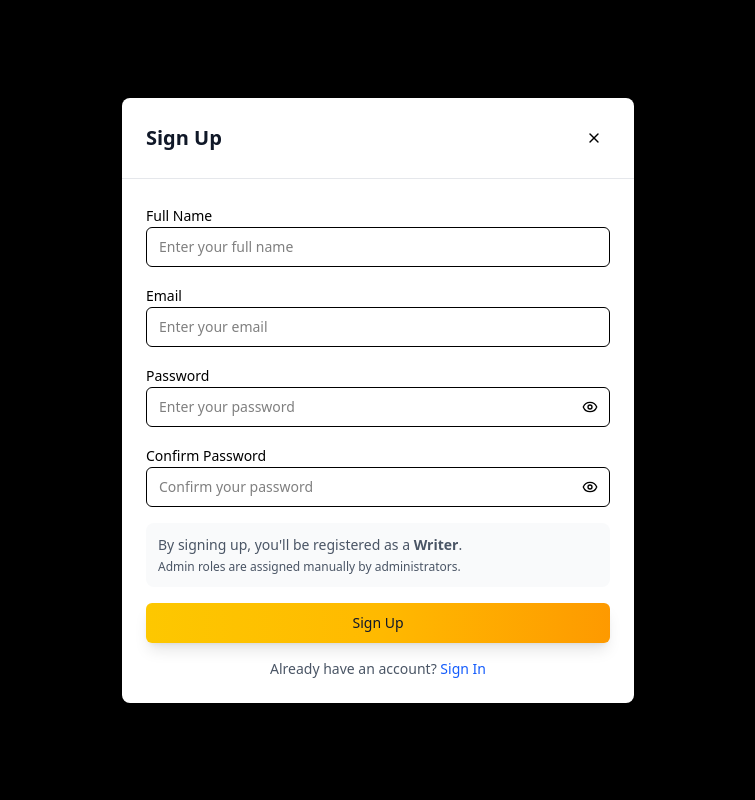
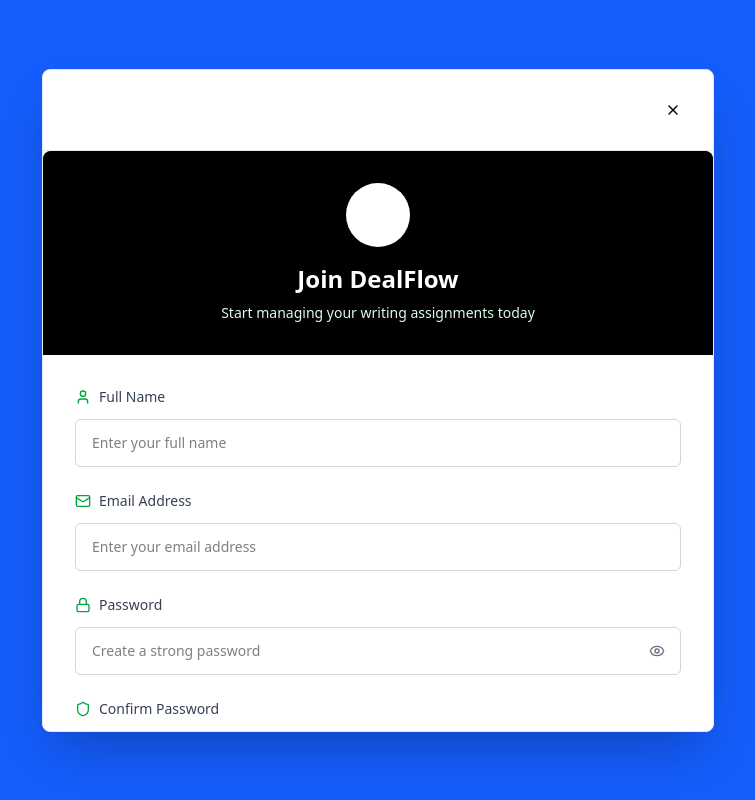
Before and after one commit to GibsonWaheire/writers-admin, a React (Vite) app: page / in a window 1280 px wide. Both pictures are taken after a click on the button "Sign Up". Shown: the top 800 px of the page, without its empty margins (262-1017 px from the left). Built offline with nearby package versions, Linux system fonts and the light colour scheme.

Commit message:
feat: enhance authentication modals and order types - Add "Remember Me" functionality to SignInModal for saving credentials - Improve UI with new icons and layout adjustments - Update Order interface to include discipline, paper type, word count, and additional client message features.

```diff
--- a/src/components/AuthModals.tsx
+++ b/src/components/AuthModals.tsx
@@ -6,7 +6,16 @@
 import { Label } from './ui/label';
 import { useAuth } from '../contexts/AuthContext';
 import { Alert, AlertDescription } from './ui/alert';
-import { Loader2, Eye, EyeOff } from 'lucide-react';
+import {
+  Loader2,
+  Eye,
+  EyeOff,
+  Mail,
+  Lock,
+  User,
+  Shield,
+  CheckCircle
+} from 'lucide-react';
 
 interface SignInModalProps {
   isOpen: boolean;
@@ -24,9 +33,23 @@
   const [email, setEmail] = useState('');
   const [password, setPassword] = useState('');
   const [showPassword, setShowPassword] = useState(false);
+  const [rememberMe, setRememberMe] = useState(false);
   const [error, setError] = useState('');
   const { login, isLoading } = useAuth();
   const navigate = useNavigate();
+
+  // Load saved credentials on component mount
+  React.useEffect(() => {
+    const savedEmail = localStorage.getItem('dealflow_email');
+    const savedPassword = localStorage.getItem('dealflow_password');
+    const savedRememberMe = localStorage.getItem('dealflow_remember') === 'true';
+
+    if (savedRememberMe && savedEmail && savedPassword) {
+      setEmail(savedEmail);
+      setPassword(savedPassword);
+      setRememberMe(true);
+    }
+  }, []);
 
   const handleSubmit = async (e: React.FormEvent) => {
     e.preventDefault();
@@ -40,6 +63,18 @@
     const result = await login(email, password);
 
     if (result.success && result.user) {
+      // Save credentials if remember me is checked
+      if (rememberMe) {
+        localStorage.setItem('dealflow_email', email);
+        localStorage.setItem('dealflow_password', password);
+        localStorage.setItem('dealflow_remember', 'true');
+      } else {
+        // Clear saved credentials if remember me is unchecked
+        localStorage.removeItem('dealflow_email');
+        localStorage.removeItem('dealflow_password');
+        localStorage.removeItem('dealflow_remember');
+      }
+
       onClose();
       // Redirect based on role
       if (result.user.role === 'admin') {
@@ -60,28 +95,38 @@
   };
 
   return (
-    <Modal isOpen={isOpen} onClose={handleClose} title="Sign In" size="md">
-      <form onSubmit={handleSubmit} className="space-y-4">
+    <Modal isOpen={isOpen} onClose={handleClose} title="Sign In" size="lg">
+      <div className="min-h-[400px]">
+        {/* Form Content */}
+        <div className="px-2">
+          <form onSubmit={handleSubmit} className="space-y-6">
             {error && (
-          <Alert variant="destructive">
-            <AlertDescription>{error}</AlertDescription>
+              <Alert variant="destructive" className="border-red-200 bg-red-50">
+                <AlertDescription className="text-red-800">{error}</AlertDescription>
               </Alert>
             )}
 
-        <div className="space-y-2">
-          <Label htmlFor="email">Email</Label>
+            <div className="space-y-3">
+              <Label htmlFor="email" className="text-sm font-medium text-gray-700 flex items-center gap-2">
+                <Mail className="w-4 h-4 text-blue-600" />
+                Email Address
+              </Label>
               <Input
                 id="email"
                 type="email"
                 value={email}
                 onChange={(e) => setEmail(e.target.value)}
-            placeholder="Enter your email"
+                placeholder="Enter your email address"
                 required
+                className="h-12 px-4 border-gray-300 focus:border-blue-500 focus:ring-blue-500 transition-colors"
               />
             </div>
 
-        <div className="space-y-2">
-          <Label htmlFor="password">Password</Label>
+            <div className="space-y-3">
+              <Label htmlFor="password" className="text-sm font-medium text-gray-700 flex items-center gap-2">
+                <Lock className="w-4 h-4 text-blue-600" />
+                Password
+              </Label>
               <div className="relative">
                 <Input
                   id="password"
@@ -90,32 +135,46 @@
                   onChange={(e) => setPassword(e.target.value)}
                   placeholder="Enter your password"
                   required
+                  className="h-12 px-4 pr-12 border-gray-300 focus:border-blue-500 focus:ring-blue-500 transition-colors"
                 />
                 <Button
                   type="button"
                   variant="ghost"
                   size="sm"
-              className="absolute right-0 top-0 h-full px-3 hover:bg-transparent"
+                  className="absolute right-2 top-1/2 -translate-y-1/2 p-2 h-8 w-8 hover:bg-gray-100 rounded-md"
                   onClick={() => setShowPassword(!showPassword)}
                 >
-              {showPassword ? <EyeOff className="h-4 w-4" /> : <Eye className="h-4 w-4" />}
+                  {showPassword ? <EyeOff className="h-4 w-4 text-gray-500" /> : <Eye className="h-4 w-4 text-gray-500" />}
                 </Button>
               </div>
             </div>
 
-        <div className="text-right">
+            <div className="flex items-center justify-between">
+              <label className="flex items-center space-x-2 cursor-pointer">
+                <input
+                  type="checkbox"
+                  checked={rememberMe}
+                  onChange={(e) => setRememberMe(e.target.checked)}
+                  className="w-4 h-4 text-blue-600 border-gray-300 rounded focus:ring-blue-500 focus:ring-2"
+                />
+                <span className="text-sm text-gray-700 font-medium">Remember me</span>
+              </label>
               <button
                 type="button"
-            className="text-sm text-blue-600 hover:text-blue-800 hover:underline"
+                className="text-sm text-blue-600 hover:text-blue-800 hover:underline font-medium transition-colors"
               >
                 Forgot password?
               </button>
             </div>
 
-        <Button type="submit" className="w-full" disabled={isLoading}>
+            <Button
+              type="submit"
+              className="w-full h-12 bg-gradient-to-r from-blue-600 to-blue-700 hover:from-blue-700 hover:to-blue-800 text-white font-semibold text-base shadow-lg hover:shadow-xl transition-all duration-300"
+              disabled={isLoading}
+            >
               {isLoading ? (
                 <>
-              <Loader2 className="mr-2 h-4 w-4 animate-spin" />
+                  <Loader2 className="mr-2 h-5 w-5 animate-spin" />
                   Signing In...
                 </>
               ) : (
@@ -123,17 +182,27 @@
               )}
             </Button>
 
-        <div className="text-center text-sm text-gray-600">
-          Don't have an account?{' '}
-          <button
+            <div className="text-center pt-4">
+              <div className="relative">
+                <div className="absolute inset-0 flex items-center">
+                  <div className="w-full border-t border-gray-200"></div>
+                </div>
+                <div className="relative flex justify-center text-sm">
+                  <span className="px-2 bg-white text-gray-500">New to DealFlow?</span>
+                </div>
+              </div>
+              <Button
                 type="button"
                 onClick={onSwitchToSignUp}
-            className="text-blue-600 hover:text-blue-800 hover:underline font-medium"
+                variant="ghost"
+                className="mt-3 text-blue-600 hover:text-blue-800 hover:bg-blue-50 font-medium transition-colors"
               >
-            Sign Up
-          </button>
+                Create an account
+              </Button>
             </div>
           </form>
+        </div>
+      </div>
     </Modal>
   );
 }
@@ -189,16 +258,34 @@
   };
 
   return (
-    <Modal isOpen={isOpen} onClose={handleClose} title="Sign Up" size="md">
-      <form onSubmit={handleSubmit} className="space-y-4">
+    <Modal isOpen={isOpen} onClose={handleClose} title="" size="lg">
+      <div className="min-h-[600px]">
+        {/* Header with Background */}
+        <div className="relative -m-6 mb-8 p-8 bg-gradient-to-br from-green-600 via-green-700 to-emerald-800 text-white rounded-t-lg">
+          <div className="absolute inset-0 bg-black bg-opacity-20 rounded-t-lg"></div>
+          <div className="relative z-10 text-center">
+            <div className="inline-flex items-center justify-center w-16 h-16 bg-white bg-opacity-20 rounded-full mb-4 backdrop-blur-sm">
+              <User className="w-8 h-8 text-white" />
+            </div>
+            <h2 className="text-2xl font-bold mb-2">Join DealFlow</h2>
+            <p className="text-green-100 text-sm">Start managing your writing assignments today</p>
+          </div>
+        </div>
+
+        {/* Form Content */}
+        <div className="px-2">
+          <form onSubmit={handleSubmit} className="space-y-6">
             {error && (
-          <Alert variant="destructive">
-            <AlertDescription>{error}</AlertDescription>
+              <Alert variant="destructive" className="border-red-200 bg-red-50">
+                <AlertDescription className="text-red-800">{error}</AlertDescription>
               </Alert>
             )}
 
-        <div className="space-y-2">
-          <Label htmlFor="name">Full Name</Label>
+            <div className="space-y-3">
+              <Label htmlFor="name" className="text-sm font-medium text-gray-700 flex items-center gap-2">
+                <User className="w-4 h-4 text-green-600" />
+                Full Name
+              </Label>
               <Input
                 id="name"
                 type="text"
@@ -206,46 +293,58 @@
                 onChange={(e) => setName(e.target.value)}
                 placeholder="Enter your full name"
                 required
+                className="h-12 px-4 border-gray-300 focus:border-green-500 focus:ring-green-500 transition-colors"
               />
             </div>
 
-        <div className="space-y-2">
-          <Label htmlFor="email">Email</Label>
+            <div className="space-y-3">
+              <Label htmlFor="email" className="text-sm font-medium text-gray-700 flex items-center gap-2">
+                <Mail className="w-4 h-4 text-green-600" />
+                Email Address
+              </Label>
               <Input
                 id="email"
                 type="email"
                 value={email}
                 onChange={(e) => setEmail(e.target.value)}
-            placeholder="Enter your email"
+                placeholder="Enter your email address"
                 required
+                className="h-12 px-4 border-gray-300 focus:border-green-500 focus:ring-green-500 transition-colors"
               />
             </div>
 
-        <div className="space-y-2">
-          <Label htmlFor="password">Password</Label>
+            <div className="space-y-3">
+              <Label htmlFor="password" className="text-sm font-medium text-gray-700 flex items-center gap-2">
+                <Lock className="w-4 h-4 text-green-600" />
+                Password
+              </Label>
               <div className="relative">
                 <Input
                   id="password"
                   type={showPassword ? 'text' : 'password'}
                   value={password}
                   onChange={(e) => setPassword(e.target.value)}
-              placeholder="Enter your password"
+                  placeholder="Create a strong password"
                   required
+                  className="h-12 px-4 pr-12 border-gray-300 focus:border-green-500 focus:ring-green-500 transition-colors"
                 />
                 <Button
                   type="button"
                   variant="ghost"
                   size="sm"
-              className="absolute right-0 top-0 h-full px-3 hover:bg-transparent"
+                  className="absolute right-2 top-1/2 -translate-y-1/2 p-2 h-8 w-8 hover:bg-gray-100 rounded-md"
                   onClick={() => setShowPassword(!showPassword)}
                 >
-              {showPassword ? <EyeOff className="h-4 w-4" /> : <Eye className="h-4 w-4" />}
+                  {showPassword ? <EyeOff className="h-4 w-4 text-gray-500" /> : <Eye className="h-4 w-4 text-gray-500" />}
                 </Button>
               </div>
             </div>
 
-        <div className="space-y-2">
-          <Label htmlFor="confirmPassword">Confirm Password</Label>
+            <div className="space-y-3">
+              <Label htmlFor="confirmPassword" className="text-sm font-medium text-gray-700 flex items-center gap-2">
+                <Shield className="w-4 h-4 text-green-600" />
+                Confirm Password
+              </Label>
               <div className="relative">
                 <Input
                   id="confirmPassword"
@@ -254,46 +353,66 @@
                   onChange={(e) => setConfirmPassword(e.target.value)}
                   placeholder="Confirm your password"
                   required
+                  className="h-12 px-4 pr-12 border-gray-300 focus:border-green-500 focus:ring-green-500 transition-colors"
                 />
                 <Button
                   type="button"
                   variant="ghost"
                   size="sm"
-              className="absolute right-0 top-0 h-full px-3 hover:bg-transparent"
+                  className="absolute right-2 top-1/2 -translate-y-1/2 p-2 h-8 w-8 hover:bg-gray-100 rounded-md"
                   onClick={() => setShowConfirmPassword(!showConfirmPassword)}
                 >
-              {showConfirmPassword ? <EyeOff className="h-4 w-4" /> : <Eye className="h-4 w-4" />}
+                  {showConfirmPassword ? <EyeOff className="h-4 w-4 text-gray-500" /> : <Eye className="h-4 w-4 text-gray-500" />}
                 </Button>
               </div>
             </div>
 
-        <div className="text-sm text-gray-600 bg-gray-50 p-3 rounded-lg">
-          <p>By signing up, you'll be registered as a <strong>Writer</strong>.</p>
-          <p className="text-xs mt-1">Admin roles are assigned manually by administrators.</p>
+            <div className="bg-green-50 border border-green-200 rounded-lg p-4">
+              <div className="flex items-start space-x-3">
+                <CheckCircle className="w-5 h-5 text-green-600 mt-0.5 flex-shrink-0" />
+                <div className="text-sm text-green-800">
+                  <p className="font-medium">By signing up, you'll be registered as a <strong>Writer</strong>.</p>
+                  <p className="text-xs mt-1 text-green-700">Admin roles are assigned manually by administrators.</p>
+                </div>
+              </div>
             </div>
 
-        <Button type="submit" className="w-full" disabled={isLoading}>
+            <Button
+              type="submit"
+              className="w-full h-12 bg-gradient-to-r from-green-600 to-green-700 hover:from-green-700 hover:to-green-800 text-white font-semibold text-base shadow-lg hover:shadow-xl transition-all duration-300"
+              disabled={isLoading}
+            >
               {isLoading ? (
                 <>
-              <Loader2 className="mr-2 h-4 w-4 animate-spin" />
+                  <Loader2 className="mr-2 h-5 w-5 animate-spin" />
                   Creating Account...
                 </>
               ) : (
-            'Sign Up'
+                'Create Account'
               )}
             </Button>
 
-        <div className="text-center text-sm text-gray-600">
-          Already have an account?{' '}
-          <button
+            <div className="text-center pt-4">
+              <div className="relative">
+                <div className="absolute inset-0 flex items-center">
+                  <div className="w-full border-t border-gray-200"></div>
+                </div>
+                <div className="relative flex justify-center text-sm">
+                  <span className="px-2 bg-white text-gray-500">Already have an account?</span>
+                </div>
+              </div>
+              <Button
                 type="button"
                 onClick={onSwitchToSignIn}
-            className="text-blue-600 hover:text-blue-800 hover:underline font-medium"
+                variant="ghost"
+                className="mt-3 text-green-600 hover:text-green-800 hover:bg-green-50 font-medium transition-colors"
               >
-            Sign In
-          </button>
+                Sign in instead
+              </Button>
             </div>
           </form>
+        </div>
+      </div>
     </Modal>
   );
 }
--- a/src/components/ui/Modal.tsx
+++ b/src/components/ui/Modal.tsx
@@ -41,14 +41,14 @@
 
   return (
     <div className="fixed inset-0 z-50 flex items-center justify-center">
-      {/* Backdrop */}
+      {/* Backdrop - Using site colors instead of black */}
       <div
-        className="absolute inset-0 bg-black bg-opacity-50 transition-opacity"
+        className="absolute inset-0 bg-blue-600 bg-opacity-20 backdrop-blur-sm transition-opacity"
         onClick={onClose}
       />
 
       {/* Modal */}
-      <div className={`relative bg-white rounded-lg shadow-xl w-full mx-4 ${sizeClasses[size]} max-h-[90vh] overflow-hidden`}>
+      <div className={`relative bg-white rounded-lg shadow-2xl w-full mx-4 ${sizeClasses[size]} max-h-[90vh] overflow-hidden border border-gray-200`}>
         {/* Header */}
         <div className="flex items-center justify-between p-6 border-b border-gray-200">
           <h2 className="text-xl font-semibold text-gray-900">{title}</h2>
```
Also changed, not shown: src/types/order.ts (+52 -0 lines). Lines whose indentation alone changed are shown as unchanged.
